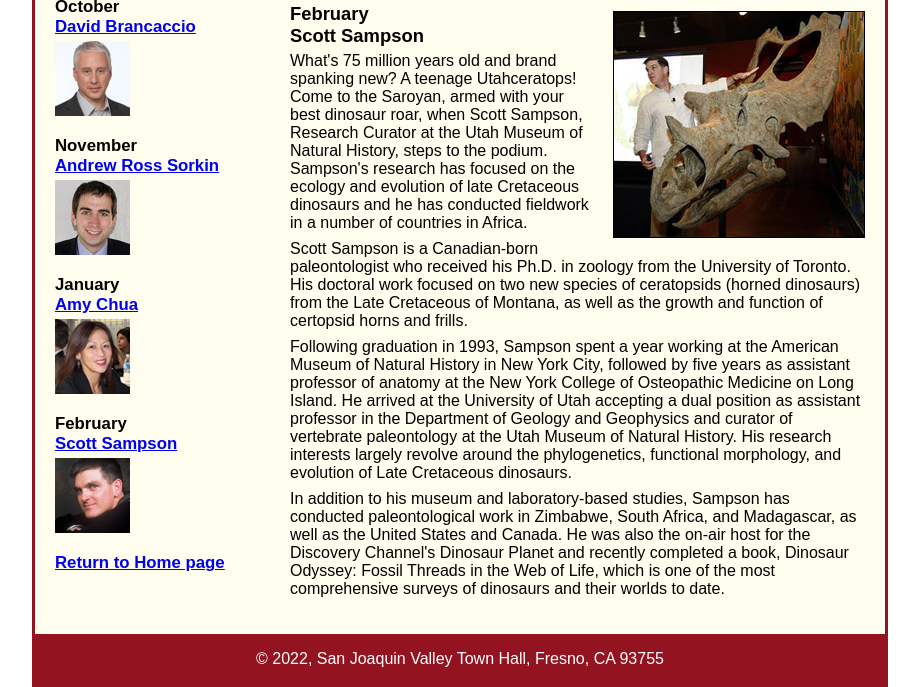
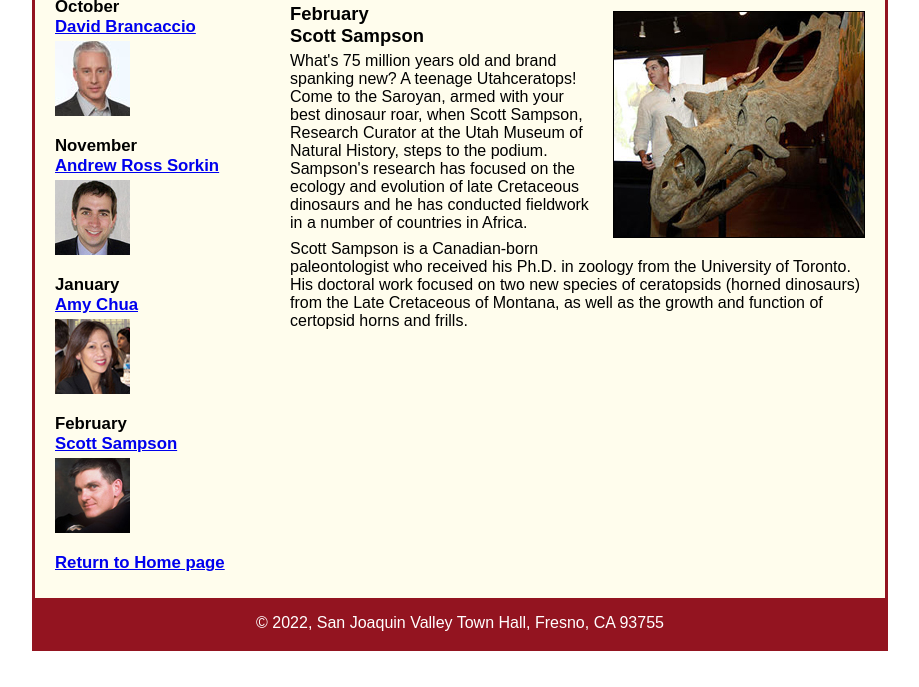
Before and after one commit to LAMC-CIS148/short-7-2-morellana123, a plain HTML site: page town_hall/speakers/c07x_sampson.html in a window 1280 px wide. Shown: the part 168-855 px from the top of the page, without its empty margins (180-1099 px from the left). After the commit the page ends 819 px from the top, so only its background shows below. Drawn offline with Linux system fonts and the light colour scheme.

Commit message:
Update c07x_sampson.html

```diff
--- a/town_hall/speakers/c07x_sampson.html
+++ b/town_hall/speakers/c07x_sampson.html
@@ -25,22 +25,11 @@
 				   Utah Museum of Natural History, steps to the podium. Sampson's research has focused on the
 				   ecology and evolution of late Cretaceous dinosaurs and he has conducted fieldwork in a number
 				   of countries in Africa.</p>
+
 				<p>Scott Sampson is a Canadian-born paleontologist who received his Ph.D. in zoology from the
 				   University of Toronto. His doctoral work focused on two new species of ceratopsids (horned
 				   dinosaurs) from the Late Cretaceous of Montana, as well as the growth and function of certopsid
 				   horns and frills.</p>
-				<p>Following graduation in 1993, Sampson spent a year working at the American Museum of Natural
-				   History in New York City, followed by five years as assistant professor of anatomy at the New
-				   York College of Osteopathic Medicine on Long Island. He arrived at the University of Utah
-				   accepting a dual position as assistant professor in the Department of Geology and Geophysics
-				   and curator of vertebrate paleontology at the Utah Museum of Natural History. His research
-				   interests largely revolve around the phylogenetics, functional morphology, and evolution of
-				   Late Cretaceous dinosaurs.</p>
-				<p>In addition to his museum and laboratory-based studies, Sampson has conducted paleontological
-				   work in Zimbabwe, South Africa, and Madagascar, as well as the United States and Canada. He was
-				   also the on-air host for the Discovery Channel's Dinosaur Planet and recently completed a book,
-				   Dinosaur Odyssey: Fossil Threads in the Web of Life, which is one of the most
-				   comprehensive surveys of dinosaurs and their worlds to date.</p>
 			</article>
 		</section>
 
```
